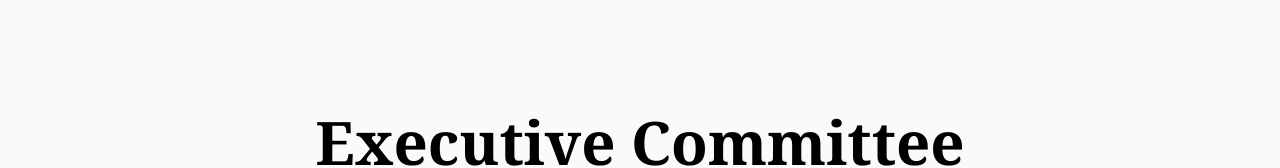
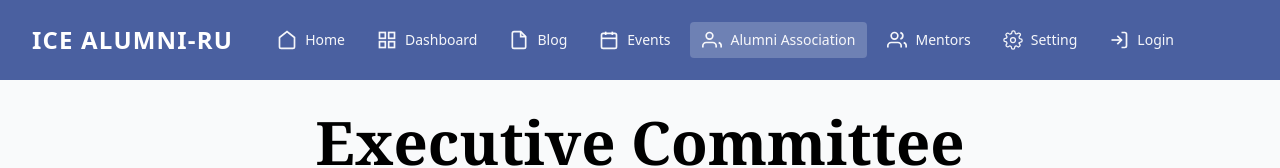
Before and after one commit to touhid9teen/Alumni-Management-System-ICE-RU, a React (Vite) app: page /alumni-association-committee in a window 1280 px wide. Shown: the top 168 px of the page. Built offline with nearby package versions, Linux system fonts and the light colour scheme.

Commit message:
feat: Enhance layout with Header and MobileSidebar components, update event handling and types

```diff
--- a/src/components/Layout/Header.tsx
+++ b/src/components/Layout/Header.tsx
@@ -1,18 +1,84 @@
 import { Menu } from "lucide-react";
 import { useEffect, useState } from "react";
-import type { HeaderProps } from "../../types";
+import { NavLink } from "react-router-dom";
+
 import MobileSidebar from "./MobileSidebar";
+import {
+  DashboardIcon,
+  EventsIcon,
+  HomeIcon,
+  MentorshipIcon,
+  BlogIcon,
+  AlumniAssociationIcon,
+  AuthorizationIcon,
+  SettingIcon,
+  LogoutIcon,
+  LoginIcon,
+} from "../../elements/Icons";
+import { routes } from "../../constants/Route";
+import { LOCAL_STORAGE_KEYS } from "../../constants/Global";
+import { toast } from "react-toastify";
 
-const Header: React.FC<HeaderProps> = ({ navLinks }): JSX.Element => {
+interface NavLinkItem {
+  icon: JSX.Element;
+  text: string;
+  linkTo: string;
+  onClick?: () => void;
+}
+
+interface HeaderProps {
+  navLinks?: NavLinkItem[];
+}
+
+const Header: React.FC<HeaderProps> = (): JSX.Element => {
   const [isMenuOpen, setIsMenuOpen] = useState<boolean>(false);
   const [scrolled, setScrolled] = useState<boolean>(false);
 
+  const token = localStorage.getItem(LOCAL_STORAGE_KEYS.AUTH_TOKEN);
+  const userRole = localStorage.getItem(LOCAL_STORAGE_KEYS.AUTH_ROLE);
+
+  const pageNavLinks: NavLinkItem[] = [
+    { icon: <HomeIcon />, text: "Home", linkTo: routes.home.path },
+    {
+      icon: <DashboardIcon />,
+      text: "Dashboard",
+      linkTo: routes.alumniTableInfo.path,
+    },
+    { icon: <BlogIcon />, text: "Blog", linkTo: routes.blog.path },
+    { icon: <EventsIcon />, text: "Events", linkTo: routes.events.path },
+    {
+      icon: <AlumniAssociationIcon />,
+      text: "Alumni Association",
+      linkTo: routes.alumniAssociationCommittee.path,
+    },
+    { icon: <MentorshipIcon />, text: "Mentors", linkTo: "/mentors" },
+  ];
+
+  const adminLinks: NavLinkItem[] = [
+    {
+      icon: <AuthorizationIcon />,
+      text: "Authorization",
+      linkTo: "/authorization",
+    },
+  ];
+
+  const actionLinks: NavLinkItem[] = [
+    { icon: <SettingIcon />, text: "Setting", linkTo: "/setting" },
+  ];
+
+  const handleLogout = () => {
+    localStorage.removeItem(LOCAL_STORAGE_KEYS.AUTH_TOKEN);
+    localStorage.removeItem(LOCAL_STORAGE_KEYS.AUTH_ROLE);
+    toast.success("Logged out successfully");
+    window.location.href = routes.home.path;
+  };
+
   useEffect(() => {
     const checkScroll = (): void => {
-      setScrolled(window.pageYOffset > 50);
+      setScrolled(window.scrollY > 10);
     };
 
-    window.addEventListener("scroll", checkScroll);
+    window.addEventListener("scroll", checkScroll, { passive: true });
     checkScroll();
 
     return () => window.removeEventListener("scroll", checkScroll);
@@ -39,42 +105,122 @@ const Header: React.FC<HeaderProps> = ({ navLinks }): JSX.Element => {
 
   return (
     <header
-      className={`fixed top-0 left-0 w-full transition-all duration-300 z-[999] ${
-        scrolled || isMenuOpen
-          ? "bg-gray-800 backdrop-blur-md shadow-xl py-2"
-          : "bg-gray-800 bg-transparent py-4"
-      }`}
+      className={`fixed top-0 left-0 w-full z-[999] transition-all duration-300 ease-in-out`}
+      style={{
+        backgroundColor:
+          scrolled || isMenuOpen ? "#1e3a8a" : "rgba(30, 58, 138, 0.8)",
+        boxShadow:
+          scrolled || isMenuOpen ? "0 2px 10px rgba(0, 0, 0, 0.3)" : "none",
+        backdropFilter: scrolled || isMenuOpen ? "blur(4px)" : "none",
+      }}
     >
       <div className="container mx-auto px-4 sm:px-6 lg:px-8">
-        <div className="flex justify-between items-center">
-          <span className="ml-3 text-xl sm:text-2xl font-bold text-white">
-            ICE ALUMNI-RU
-          </span>
+        <div className="flex justify-between items-center h-16 sm:h-20">
+          <div className="flex-shrink-0">
+            <span className="text-xl sm:text-2xl font-bold text-white tracking-wider">
+              ICE ALUMNI-RU
+            </span>
+          </div>
 
-          <nav className="hidden xl:flex items-center">
-            <ul className="flex items-center gap-1">
-              {navLinks.map((link, i: number) => (
+          <nav className="hidden lg:flex items-center flex-1 ml-8">
+            <ul className="flex items-center gap-2">
+              {pageNavLinks.map((link, i: number) => (
                 <li key={i}>
-                  <a
-                    href={link.href}
-                    target={link.target || "_self"}
-                    rel={
-                      link.target === "_blank"
-                        ? "noopener noreferrer"
-                        : undefined
+                  <NavLink
+                    to={link.linkTo}
+                    className={({ isActive }) =>
+                      `flex items-center gap-2 px-3 py-2 text-white/95 hover:text-white font-medium transition-colors duration-200 hover:bg-white/10 rounded ${
+                        isActive ? "bg-white/20 text-white" : ""
+                      }`
                     }
-                    className="nav-link-underline px-3 py-2 text-white/90 hover:text-white text-sm font-medium transition-colors"
+                    title={link.text}
                   >
-                    {link.name}
-                  </a>
+                    <span className="text-lg">{link.icon}</span>
+                    <span className="hidden xl:inline text-sm">
+                      {link.text}
+                    </span>
+                  </NavLink>
                 </li>
               ))}
+
+              {userRole === "admin" &&
+                adminLinks.map((link, i: number) => (
+                  <li key={`admin-${i}`}>
+                    <NavLink
+                      to={link.linkTo}
+                      className={({ isActive }) =>
+                        `flex items-center gap-2 px-3 py-2 text-white/95 hover:text-white font-medium transition-colors duration-200 hover:bg-white/10 rounded ${
+                          isActive ? "bg-white/20 text-white" : ""
+                        }`
+                      }
+                      title={link.text}
+                    >
+                      <span className="text-lg">{link.icon}</span>
+                      <span className="hidden xl:inline text-sm">
+                        {link.text}
+                      </span>
+                    </NavLink>
+                  </li>
+                ))}
+
+              {actionLinks.map((link, i: number) => (
+                <li key={`action-${i}`}>
+                  <NavLink
+                    to={link.linkTo}
+                    className={({ isActive }) =>
+                      `flex items-center gap-2 px-3 py-2 text-white/95 hover:text-white font-medium transition-colors duration-200 hover:bg-white/10 rounded ${
+                        isActive ? "bg-white/20 text-white" : ""
+                      }`
+                    }
+                    title={link.text}
+                  >
+                    <span className="text-lg">{link.icon}</span>
+                    <span className="hidden xl:inline text-sm">
+                      {link.text}
+                    </span>
+                  </NavLink>
+                </li>
+              ))}
+
+              {token && (
+                <li>
+                  <button
+                    onClick={handleLogout}
+                    className="flex items-center gap-2 px-3 py-2 text-white/95 hover:text-white font-medium transition-colors duration-200 hover:bg-white/10 rounded"
+                    title="Logout"
+                  >
+                    <span className="text-lg">
+                      <LogoutIcon />
+                    </span>
+                    <span className="hidden xl:inline text-sm">Logout</span>
+                  </button>
+                </li>
+              )}
+
+              {!token && (
+                <li>
+                  <NavLink
+                    to={routes.login.path}
+                    className={({ isActive }) =>
+                      `flex items-center gap-2 px-3 py-2 text-white/95 hover:text-white font-medium transition-colors duration-200 hover:bg-white/10 rounded ${
+                        isActive ? "bg-white/20 text-white" : ""
+                      }`
+                    }
+                    title="Login"
+                  >
+                    <span className="text-lg">
+                      <LoginIcon />
+                    </span>
+                    <span className="hidden xl:inline text-sm">Login</span>
+                  </NavLink>
+                </li>
+              )}
             </ul>
           </nav>
 
           <button
             onClick={() => setIsMenuOpen(true)}
-            className="xl:hidden p-2 text-white hover:bg-white/10 rounded-lg transition-colors"
+            className="lg:hidden p-2 text-white hover:bg-white/20 rounded-lg transition-colors"
             aria-label="Open menu"
           >
             <Menu size={24} />
@@ -85,7 +231,7 @@ const Header: React.FC<HeaderProps> = ({ navLinks }): JSX.Element => {
       <MobileSidebar
         isOpen={isMenuOpen}
         onClose={() => setIsMenuOpen(false)}
-        navLinks={navLinks}
+        navLinks={pageNavLinks}
       />
     </header>
   );
--- a/src/components/Layout/MobileSidebar.tsx
+++ b/src/components/Layout/MobileSidebar.tsx
@@ -1,5 +1,18 @@
-import { ChevronRight, X } from "lucide-react";
-import type { MobileSidebarProps } from "../../types";
+import { X } from "lucide-react";
+import { NavLink } from "react-router-dom";
+
+interface NavLinkItem {
+  icon: JSX.Element;
+  text: string;
+  linkTo: string;
+  onClick?: () => void;
+}
+
+interface MobileSidebarProps {
+  isOpen: boolean;
+  onClose: () => void;
+  navLinks: NavLinkItem[];
+}
 
 const MobileSidebar: React.FC<MobileSidebarProps> = ({
   isOpen,
@@ -37,15 +50,23 @@ const MobileSidebar: React.FC<MobileSidebarProps> = ({
           <ul className="space-y-1">
             {navLinks.map((link, i: number) => (
               <li key={i}>
-                <a
-                  href={link.href}
-                  target={link.target || "_self"}
-                  onClick={onClose}
-                  className="flex items-center gap-3 px-4 py-3 text-gray-700 hover:bg-blue-50 hover:text-blue-600 rounded-lg transition-colors font-medium"
+                <NavLink
+                  to={link.linkTo}
+                  onClick={() => {
+                    link.onClick && link.onClick();
+                    onClose();
+                  }}
+                  className={({ isActive }) =>
+                    `flex items-center gap-3 px-4 py-3 rounded-lg transition-colors font-medium ${
+                      isActive
+                        ? "bg-blue-50 text-blue-600"
+                        : "text-gray-700 hover:bg-blue-50 hover:text-blue-600"
+                    }`
+                  }
                 >
-                  <ChevronRight size={16} className="text-gray-400" />
-                  {link.name}
-                </a>
+                  <span className="text-lg">{link.icon}</span>
+                  {link.text}
+                </NavLink>
               </li>
             ))}
           </ul>
--- a/src/components/Layout/PublicWrapper.tsx
+++ b/src/components/Layout/PublicWrapper.tsx
@@ -1,5 +1,6 @@
 import { Outlet } from "react-router-dom";
 
+import Header from "./Header";
 import Loader from "../Loader";
 import { SESSION_STATUS } from "../../constants/Global";
 import { useSession } from "../../hooks/useSession";
@@ -9,7 +10,12 @@ const PublicWrapper = () => {
 
 	if (status === SESSION_STATUS.LOADING) return <Loader />;
 
-	return <Outlet />;
+	return (
+		<>
+			<Header />
+			<Outlet />
+		</>
+	);
 };
 
 export default PublicWrapper;
--- a/src/components/RevealOnScroll.tsx
+++ b/src/components/RevealOnScroll.tsx
@@ -1,5 +1,8 @@
 import { useEffect, useRef, useState } from "react";
-import { RevealOnScrollProps } from "../types";
+interface RevealOnScrollProps {
+  children: React.ReactNode;
+  delay?: number;
+}
 
 const RevealOnScroll: React.FC<RevealOnScrollProps> = ({
   children,
--- a/src/components/footer/FooterColumn.tsx
+++ b/src/components/footer/FooterColumn.tsx
@@ -1,5 +1,8 @@
 import { ChevronRight } from "lucide-react";
-import type { FooterColumnProps } from "../../types";
+interface FooterColumnProps {
+  title: string;
+  links: string[];
+}
 
 const FooterColumn: React.FC<FooterColumnProps> = ({
   title,
--- a/src/components/landing-page/EventsSection.tsx
+++ b/src/components/landing-page/EventsSection.tsx
@@ -26,7 +26,7 @@ const EventsSection: React.FC<EventsSectionProps> = ({
 
         <div className="grid grid-cols-1 sm:grid-cols-2 lg:grid-cols-3 gap-6 sm:gap-8">
           {events.map((event, i: number) => (
-            <EventCard key={event.id} event={event} delay={i * 100} />
+            <EventCard key={event.id} events={event} delay={i * 100} />
           ))}
         </div>
 
--- a/src/components/landing-page/HeroSection.tsx
+++ b/src/components/landing-page/HeroSection.tsx
@@ -7,7 +7,7 @@ interface HeroSectionProps {
 const HeroSection: React.FC<HeroSectionProps> = ({
   heroImages,
 }): JSX.Element => {
-  const [currentSlide, setCurrentSlide] = useState < number > 0;
+  const [currentSlide, setCurrentSlide] = useState<number>(0);
 
   useEffect(() => {
     const interval = setInterval(() => {
```
Also changed, not shown: src/components/Layout/BaseWrapper.tsx (+7 -1 lines), src/data/variables.ts (+20 -4 lines), src/page/Events.tsx (+19 -6 lines), src/page/home.tsx (+5 -7 lines), src/types.d.ts (+17 -24 lines).
